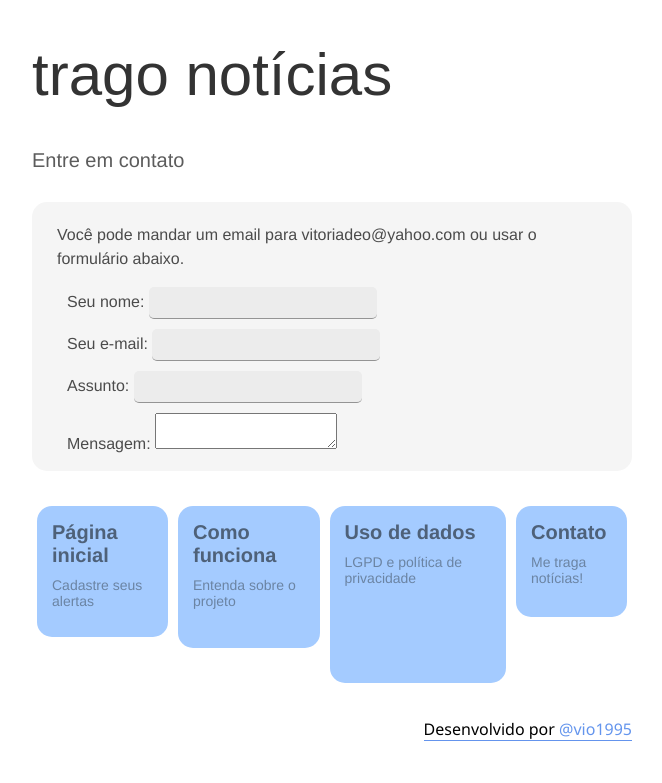
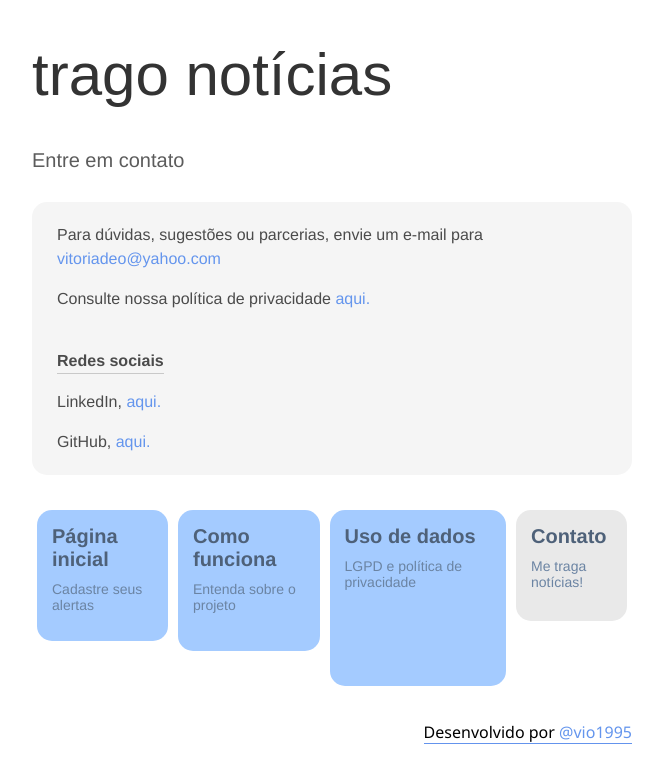
Before and after one commit to vitoriadeo/trago-noticias, a Flask app: page /contact in a window 1280 px wide. Shown: the top 783 px of the page, without its empty margins (308-970 px from the left). Run offline with Flask 3, Linux system fonts and the light colour scheme; some web fonts are replaced.

Commit message:
ajuste visual no menu, criação css responsivo e padronização de tags/id/class no css

```diff
--- a/app/static/css/style.css
+++ b/app/static/css/style.css
@@ -1,9 +1,13 @@
+/*   STYLE.CSS - Estilização geral do site web
+     Organização em tags > classes > ids
+*/
+
+
 body {
     background-color: #ffffff;
     font-family: Arial, Helvetica, sans-serif;
     color: rgb(36, 36, 36);
         font-family: "Arimo", sans-serif;
-
 }
 
 a {
@@ -22,66 +26,6 @@ h1 {
     font-weight: 400;
     font-style: normal;
     font-size: 60px;
-}
-
-.obrigatorio {
-    color: crimson;
-    font-weight: bold;
-}
-
-#descricao {
-    background-color: rgba(96, 152, 255);
-    color: rgb(255, 255, 255);
-    padding: 5px 15px;
-    border-radius: 15px;
-    line-height: 20px;
-    box-sizing: border-box;
-}
-
-.txtfooter {
-    font-family: 'Segoe UI', Tahoma, Geneva, Verdana, sans-serif;
-    text-align: right;
-}
-
-#subtitulo {
-    color: rgb(92, 92, 92);
-    font-size: 20px;
-    font-family: "Arimo", sans-serif;
-    font-optical-sizing: auto;
-    font-style: normal;
-    font-weight:normal;
-}
-
-#formulario {
-    padding: 15px 15px;
-    border-radius: 15px;
-    background-color: rgb(245, 245, 245);
-    box-sizing: border-box;
-    color: rgb(75, 75, 75);
-    margin-top: 20px !important;
-}
-
-.conteudo {
-    padding: 5px 25px;
-    border-radius: 15px;
-    background-color: rgb(245, 245, 245);
-    box-sizing: border-box;
-    color: rgb(75, 75, 75);
-    line-height: 24px;
-}
-
-main,
-section,
-footer,
-aside,
-article,
-header {
-    margin: 30px auto;
-    width: 600px;
-}
-
-.item {
-    margin: 10px;
 }
 
 nav,
@@ -106,14 +50,48 @@ li {
     padding: 15px;
 }
 
-.titulomenu {
+main,
+section,
+footer,
+aside,
+article,
+header {
+    margin: 30px auto;
+    width: 600px;
+}
+
+nav li.active {
+    background-color: rgb(233, 233, 233);
+}
+
+
+
+.txtfooter {
+    font-family: 'Segoe UI', Tahoma, Geneva, Verdana, sans-serif;
+    text-align: right;
+}
+
+.content {
+    padding: 5px 25px;
+    border-radius: 15px;
+    background-color: rgb(245, 245, 245);
+    box-sizing: border-box;
+    color: rgb(75, 75, 75);
+    line-height: 24px;
+}
+
+.item {
+    margin: 10px;
+}
+
+.menu_title {
     font-weight: bolder;
     font-size: 20px;
     color: rgb(78, 97, 121);
     padding-bottom: 10px;
 }
 
-.descmenu {
+.desc_menu {
     color: rgb(107, 132, 163);
     font-size: 14px;
 }
@@ -129,7 +107,7 @@ li {
     color: rgb(51, 51, 51);
 }
 
-.botao {
+.button {
     border: none;
     padding: 10px;
     background-color: rgb(65, 65, 65);
@@ -142,6 +120,15 @@ li {
     color: crimson;
 }
 
+
+
+.h4_subtitles {
+    margin-bottom: 0;
+    padding-bottom: 0;
+    border-bottom: 1px solid #c9c9c9;
+    display: inline-block;
+}
+
 .form-footer {
     display: flex;
     justify-content: space-between;
@@ -149,13 +136,33 @@ li {
     margin-top: 10px;
 }
 
+#description {
+    background-color: rgba(96, 152, 255);
+    color: rgb(255, 255, 255);
+    padding: 5px 15px;
+    border-radius: 15px;
+    line-height: 20px;
+    box-sizing: border-box;
+}
+
+#subtitle {
+    color: rgb(92, 92, 92);
+    font-size: 20px;
+    font-family: "Arimo", sans-serif;
+    font-optical-sizing: auto;
+    font-style: normal;
+    font-weight:normal;
+}
+
+#form_area {
+    padding: 15px 15px;
+    border-radius: 15px;
+    background-color: rgb(245, 245, 245);
+    box-sizing: border-box;
+    color: rgb(75, 75, 75);
+    margin-top: 20px !important;
+}
+
 #footer {
     margin-bottom: 30px;
 }
-
-.h4_subtitles {
-    margin-bottom: 0;
-    padding-bottom: 0;
-    border-bottom: 1px solid #c9c9c9;
-    display: inline-block;
-}
--- a/app/templates/about.html
+++ b/app/templates/about.html
@@ -3,9 +3,9 @@
 {% block title %} Como funciona {% endblock %}
 
 {%block content %}
-<h2 id="subtitulo">Como isso funciona?</h2>
+<h2 id="subtitle">Como isso funciona?</h2>
 
-<section class="conteudo">
+<section class="content">
     <p>O projeto Trago Notícias foi criado para permitir que usuários acompanhem notícias de temas específicos de forma
         prática e automatizada. A ideia central é que o usuário informe um termo de interesse (como o título de um
         livro, um
--- a/app/templates/base.html
+++ b/app/templates/base.html
@@ -14,6 +14,7 @@ TODO: Acessibilidade: testar com teclado e leitor de tela para garantir.
         content="sistema de alertas, sistema de monitoramento de web, alertas para assuntos específicos" />
     <title>{% block title %} Trago Notícias {% endblock %}</title>
     <link rel="stylesheet" href="{{ url_for('static', filename='css/style.css') }}">
+    <link rel="stylesheet" href="{{ url_for('static', filename='css/responsive.css') }}"
     <link rel="preconnect" href="https://fonts.googleapis.com">
     <link rel="preconnect" href="https://fonts.gstatic.com" crossorigin>
     <link
@@ -34,27 +35,27 @@ TODO: Acessibilidade: testar com teclado e leitor de tela para garantir.
         <nav>
             <ul>
                 <a href="{{ url_for('home.index') }}">
-                    <li>
-                        <div class="titulomenu">Página inicial</div>
-                        <div class="descmenu">Cadastre seus alertas</div>
+                    <li class="{% if request.path == url_for('home.index') %} active {% endif %}">
+                        <div class="menu_title">Página inicial</div>
+                        <div class="desc_menu">Cadastre seus alertas</div>
                     </li>
                 </a>
                 <a href="{{ url_for('home.about') }}">
-                    <li>
-                        <div class="titulomenu">Como funciona</div>
-                        <div class="descmenu">Entenda sobre o projeto</div>
+                    <li class="{% if request.path == url_for('home.about') %} active {% endif %}">
+                        <div class="menu_title">Como funciona</div>
+                        <div class="desc_menu">Entenda sobre o projeto</div>
                     </li>
                 </a>
                 <a href="{{ url_for('home.privacy') }}">
-                    <li>
-                        <div class="titulomenu">Uso de dados</div>
-                        <div class="descmenu">LGPD e política de privacidade</div>
+                    <li class="{% if request.path == url_for('home.privacy') %} active {% endif %}">
+                        <div class="menu_title">Uso de dados</div>
+                        <div class="desc_menu">LGPD e política de privacidade</div>
                     </li>
                 </a>
                 <a href="{{ url_for('home.contact') }}">
-                    <li>
-                        <div class="titulomenu">Contato</div>
-                        <div class="descmenu">Me traga notícias!</div>
+                    <li class="{% if request.path == url_for('home.contact') %} active {% endif %}">
+                        <div class="menu_title">Contato</div>
+                        <div class="desc_menu">Me traga notícias!</div>
                     </li>
                 </a>
             </ul>
--- a/app/templates/contact.html
+++ b/app/templates/contact.html
@@ -3,32 +3,13 @@
 {% block title %} Contato {% endblock %}
 
 {% block content %}
-<h2 id="subtitulo">Entre em contato</h2>
+<h2 id="subtitle">Entre em contato</h2>
 
-<section class="conteudo">
-    <p>Você pode mandar um email para vitoriadeo@yahoo.com ou usar o formulário abaixo. </p>
-
-    <form>
-        <div class="item">
-            <label for="name">Seu nome: </label>
-            <input type="text" id="name" class="input" required />
-        </div>
-
-        <div class="item">
-            <label for="email">Seu e-mail: </label>
-            <input type="email" id="email" class="input" required />
-        </div>
-
-        <div class="item">
-            <label for="subject">Assunto: </label>
-            <input type="text" id="subject" class="input" required />
-        </div>
-
-        <div class="item">
-            <label for="msn">Mensagem: </label>
-            <textarea id="msn"></textarea>
-        </div>
-    </form>
-
+<section class="content">
+    <p>Para dúvidas, sugestões ou parcerias, envie um e-mail para <a href="mailto:vitoriadeo@yahoo.com">vitoriadeo@yahoo.com</a></p>
+    <p>Consulte nossa política de privacidade <a href="{{ url_for('home.privacy') }}">aqui.</a></p>
+    <h4 class="h4_subtitles">Redes sociais</h4>
+    <p>LinkedIn, <a href="https://www.linkedin.com/in/vitoriadeo">aqui.</a></p>
+    <p>GitHub, <a href="https://github.com/vio1995">aqui.</a></p>
 </section>
 {% endblock %}
--- a/app/templates/privacy.html
+++ b/app/templates/privacy.html
@@ -3,9 +3,9 @@
 {% block title %} Política de privacidade {% endblock %}
 
 {%block content %}
-<h2 id="subtitulo">Política de privacidade</h2>
+<h2 id="subtitle">Política de privacidade</h2>
 
-<section class="conteudo">
+<section class="content">
     <p>Última atualização: 15 de agosto de 2025</p>
 
     <p>Este projeto respeita a privacidade e a proteção dos dados pessoais dos usuários, conforme a Lei Geral de
```
Also changed, not shown: app/static/css/responsive.css (added, +13 -0 lines), app/templates/index.html (+8 -8 lines).
